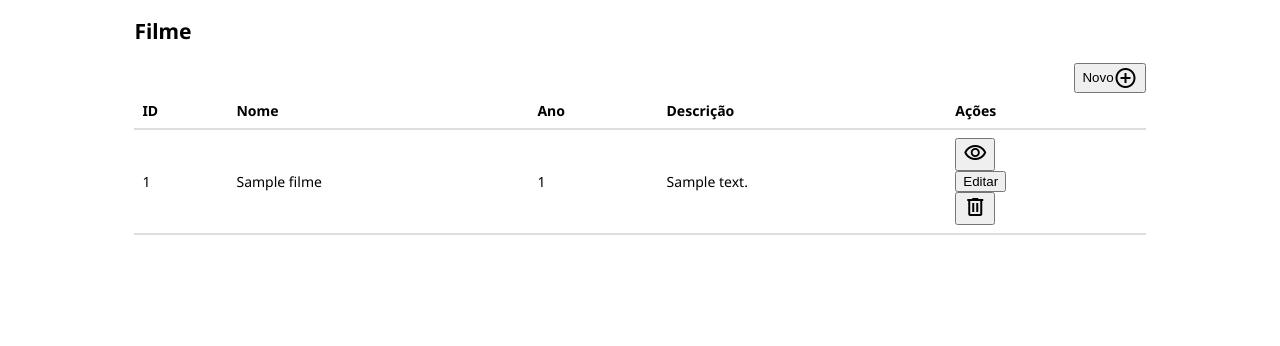
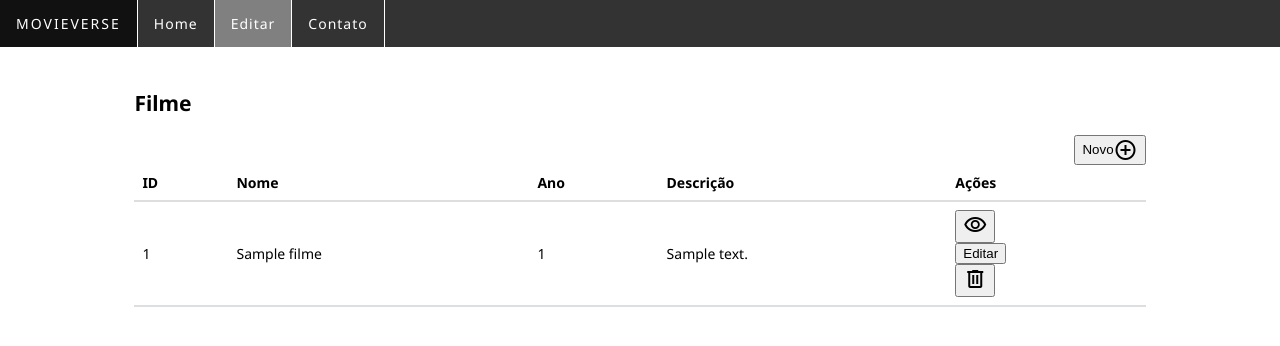
Before and after one commit to All4nFernandes/Catalogo-filmes, a PHP site: page /catalogo-filmes/app/view/filme/listar.php in a window 1280 px wide. Shown: the top 346 px of the page. Run offline with PHP 8.4, Linux system fonts and the light colour scheme; tables that the repository leaves empty hold one stand-in row (values such as "Sample post").

Commit message:
Atualizado

```diff
--- a/app/model/Filme.php
+++ b/app/model/Filme.php
@@ -59,11 +59,11 @@ class Filme{
     }
 
     public function NovoFilme($titulo,$ano, $descricao){
-        $query = "INSERT INTO $this->tabela (titulo, ano, descricao)
-        VALUES (:titulo, :ano, :descricao)";
+        $query = "INSERT INTO $this->tabela (nome, ano, descricao)
+        VALUES (:nome, :ano, :descricao)";
 
         $stmt = $this->pdo->prepare($query);
-        $stmt->bindParam(":titulo", $titulo);
+        $stmt->bindParam(":nome", $titulo);
         $stmt->bindParam(":ano", $ano);
         $stmt->bindParam(":descricao", $descricao);
         $stmt->execute();
--- a/app/view/filme/editar.php
+++ b/app/view/filme/editar.php
@@ -8,7 +8,7 @@ if($_SERVER["REQUEST_METHOD"] === "POST"){
 
     $sucesso = false;
 
-    if(empty($id)){
+    if(!empty($id)){
             //fluxo para editar
 
             $nome = $_POST["nome"];
@@ -63,7 +63,7 @@ if($_SERVER["REQUEST_METHOD"] === "POST"){
     <h1 style="font-size: 35px;">EDITE O FILME</h1>
         <form action="editar.php" method="POST">
         <div>
-                <input type="hidden" name="id" value="<?php echo $id ?>" required>
+                <input type="hidden" name="id" value="<?php echo $filme->id ?>" required>
             </div>
 
             <div>
--- a/app/view/filme/listar.php
+++ b/app/view/filme/listar.php
@@ -21,6 +21,18 @@ $filmes = $filmeModel->buscartodos();
     <link rel="stylesheet" href="/catalogo-filmes/public/css/style.css">
 </head>
 <body>
+    <header>
+        <div>
+            <nav>
+                <ul>
+                    <li><a class="logo" href="">MovieVerse</a></li>
+                    <li><a href="home.php">Home</a></li>
+                    <li class="active"><a href="listar.php">Editar</a></li>
+                    <li><a href="">Contato  </a></li>
+                </ul>
+            </nav>
+        </div>
+    </header>
 <section class="container">
 
     <h2>Filme</h2>
--- a/public/css/style.css
+++ b/public/css/style.css
@@ -14,6 +14,54 @@ body{
     font-size: 14px;
 
 }
+
+nav{
+    display: flex;
+    justify-content: space-around;
+    align-items: center ;
+    height: 8vh;
+
+}
+
+ul {
+    list-style-type: none;
+    margin: 0;
+    padding: 0;
+    overflow: hidden;
+    background-color: #333;
+    position: fixed;
+    top: 0;
+    width: 100%;
+    gap: 30px;
+    letter-spacing: 1px;
+  }
+
+  li {
+    float:left;
+  }
+
+  li a {
+    display: block;
+    color: white;
+    text-align: center;
+    padding: 14px 16px;
+    text-decoration: none;
+    border-right: 1px solid;
+  }
+  .logo{
+    text-transform: uppercase;
+    letter-spacing: 2px;
+  }
+
+  /* Change the link color to #111 (black) on hover */
+  li a:hover {
+    background-color: #111;
+  }
+
+.active{
+    background-color: gray;
+}
+
 
 .container{
     width: 80%;
```
Also changed, not shown: app/view/filme/home.php (added, +28 -0 lines), assets/Batman_cavalheiro_das_trevas.jpg (added).
